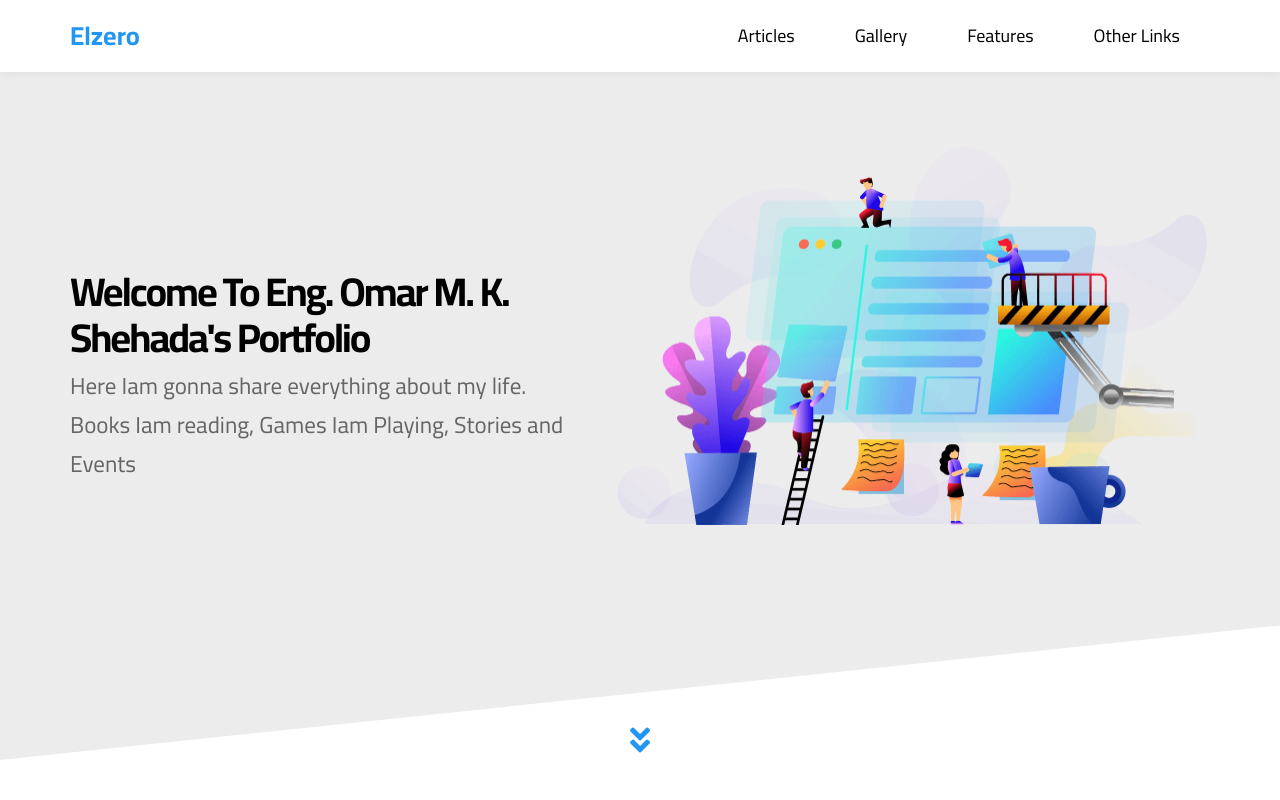
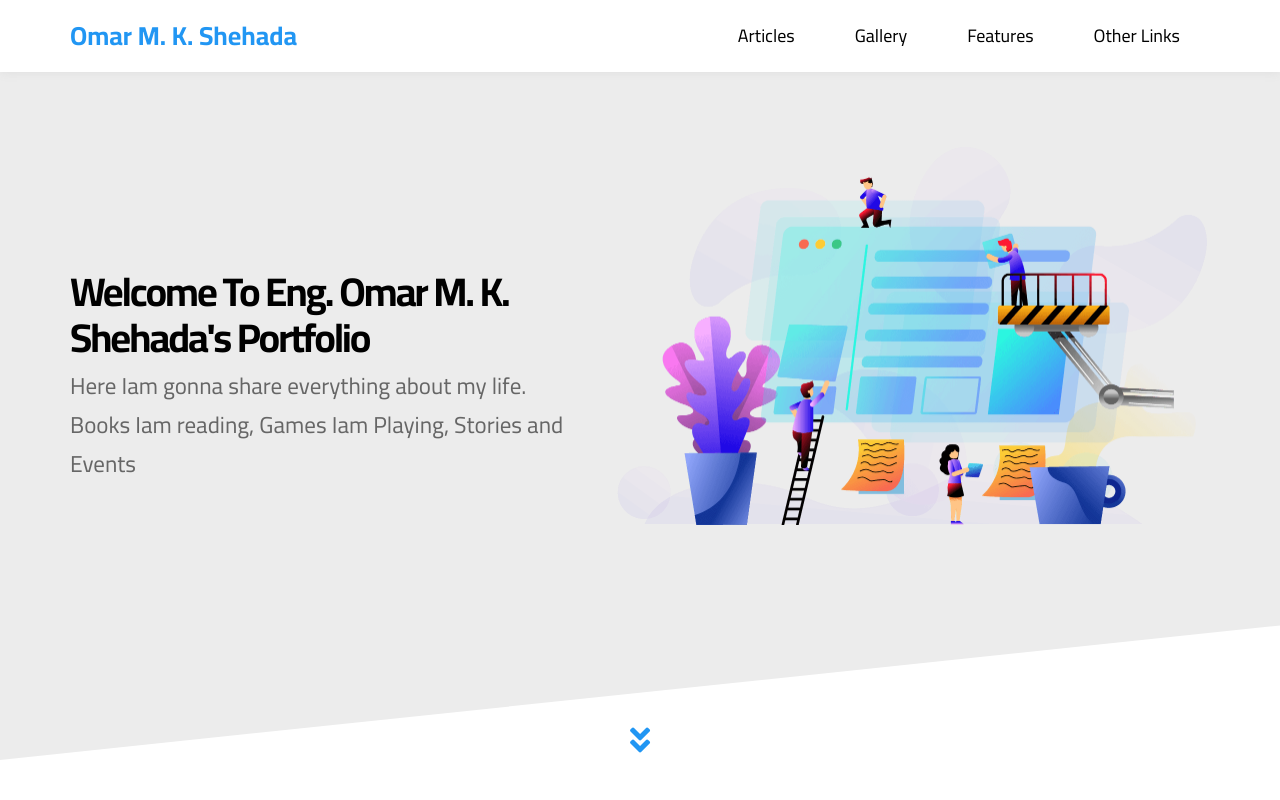
Before and after one commit to Omar25Muhammad/Omar25Muhammad.github.io, a plain HTML site: page index.html in a window 1280 px wide. Shown: the top 800 px of the page. Drawn offline with Linux system fonts and the light colour scheme.

Commit message:
Same same

```diff
--- a/index.html
+++ b/index.html
@@ -18,7 +18,7 @@
     <!-- Start Header -->
     <div class="header" id="header">
       <div class="container">
-        <a href="#" class="logo">Elzero</a>
+        <a href="#" class="logo">Omar M. K. Shehada</a>
         <ul class="main-nav">
           <li><a href="#articles">Articles</a></li>
           <li><a href="#gallery">Gallery</a></li>
@@ -848,7 +848,7 @@
     <div class="footer">
       <div class="container">
         <div class="box">
-          <h3>Elzero</h3>
+          <h3>Omar M. K. Shehada</h3>
           <ul class="social">
             <li>
               <a href="#" class="facebook">
@@ -905,7 +905,7 @@
           <img src="imgs/gallery-06.png" alt="" />
         </div>
       </div>
-      <p class="copyright">Made With &lt;3 By Elzero</p>
+      <p class="copyright">Made With &lt;3 By Omar M. K. Shehada</p>
     </div>
     <!-- End Footer -->
     <script src="js/main.js"></script>
```
